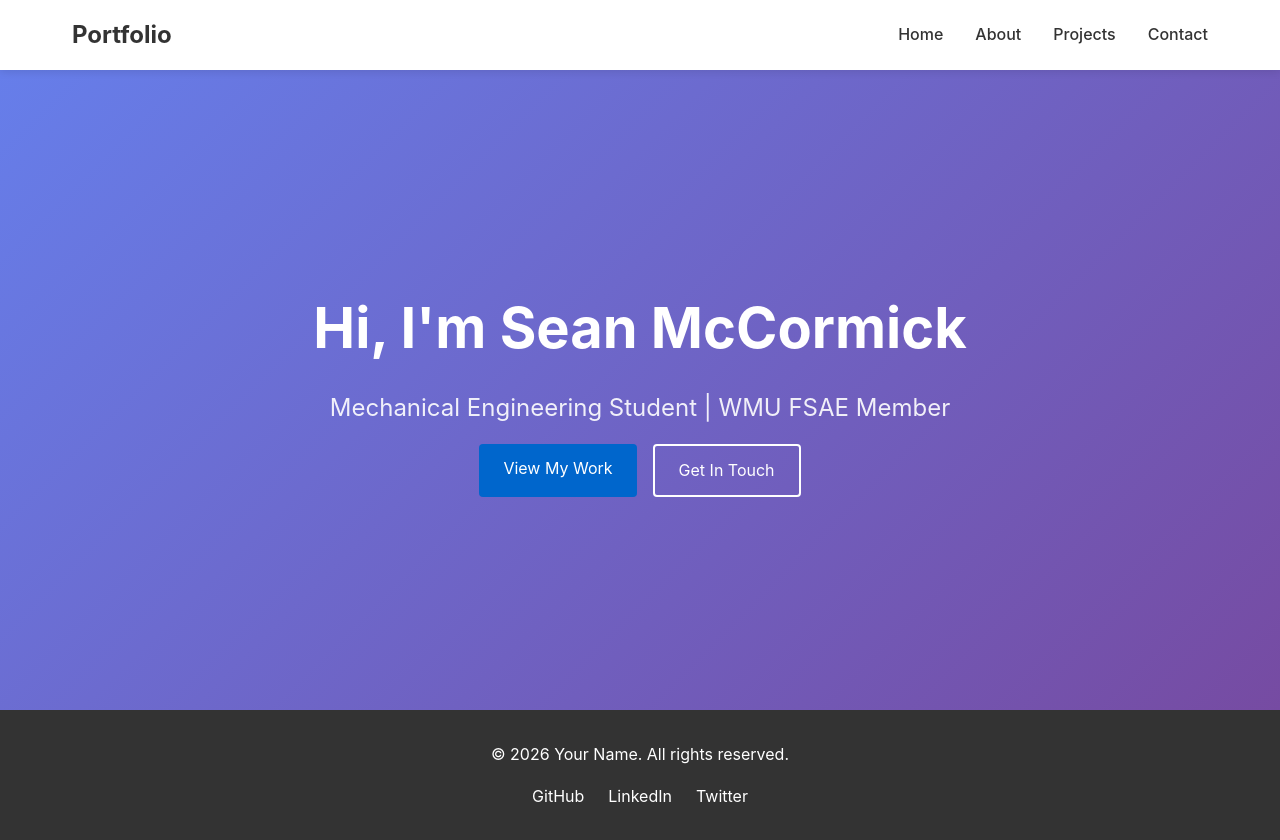
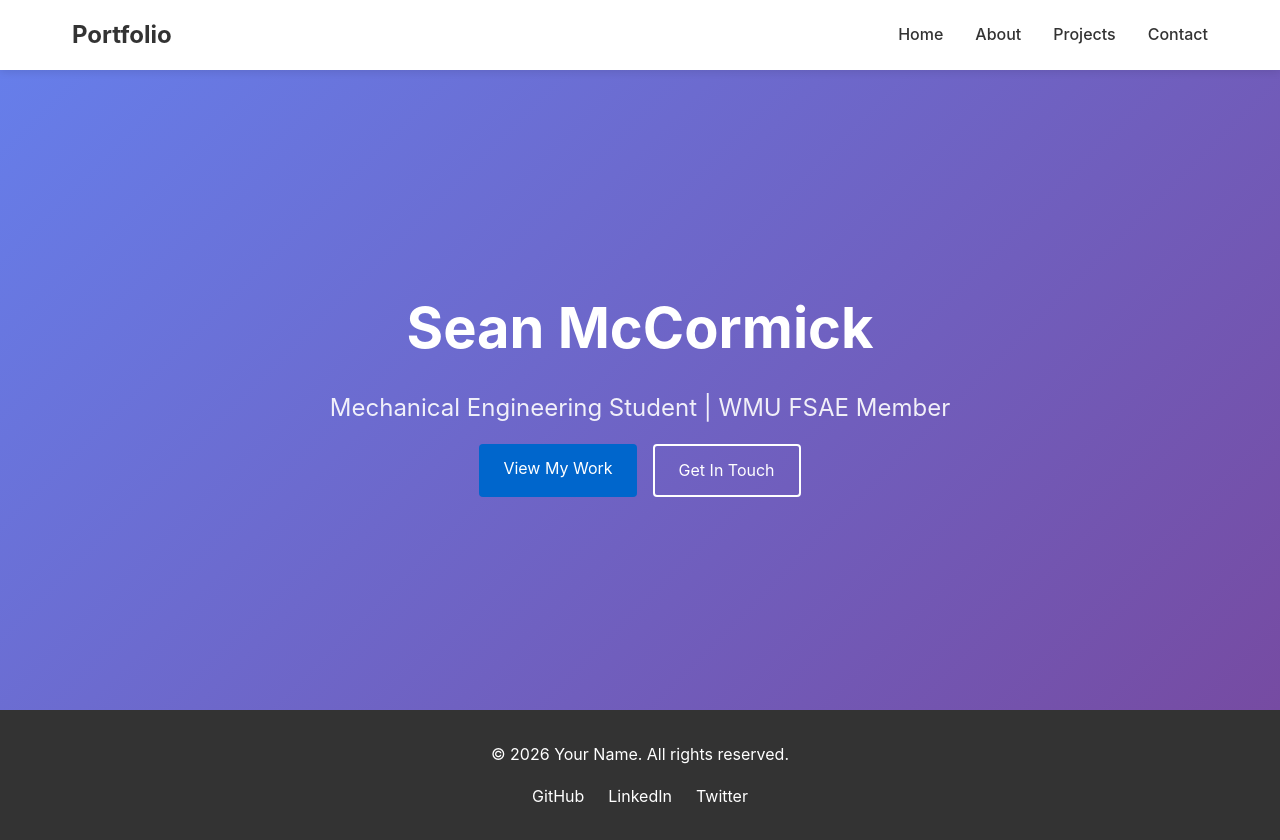
Before and after one commit to Spmjr-11/spmjr-portfoli, a Next.js app: page / in a window 1280 px wide. Built offline with nearby package versions, Linux system fonts and the light colour scheme.

Commit message:
Update heading to remove greeting

```diff
--- a/app/page.js
+++ b/app/page.js
@@ -4,7 +4,7 @@ export default function Home() {
   return (
     <section className="hero">
       <div className="hero-content">
-        <h1>Hi, I'm Sean McCormick</h1>
+        <h1>Sean McCormick</h1>
         <p className="subtitle">Mechanical Engineering Student | WMU FSAE Member</p>
         <div className="cta-buttons">
           <Link href="/projects" className="btn btn-primary">
```
